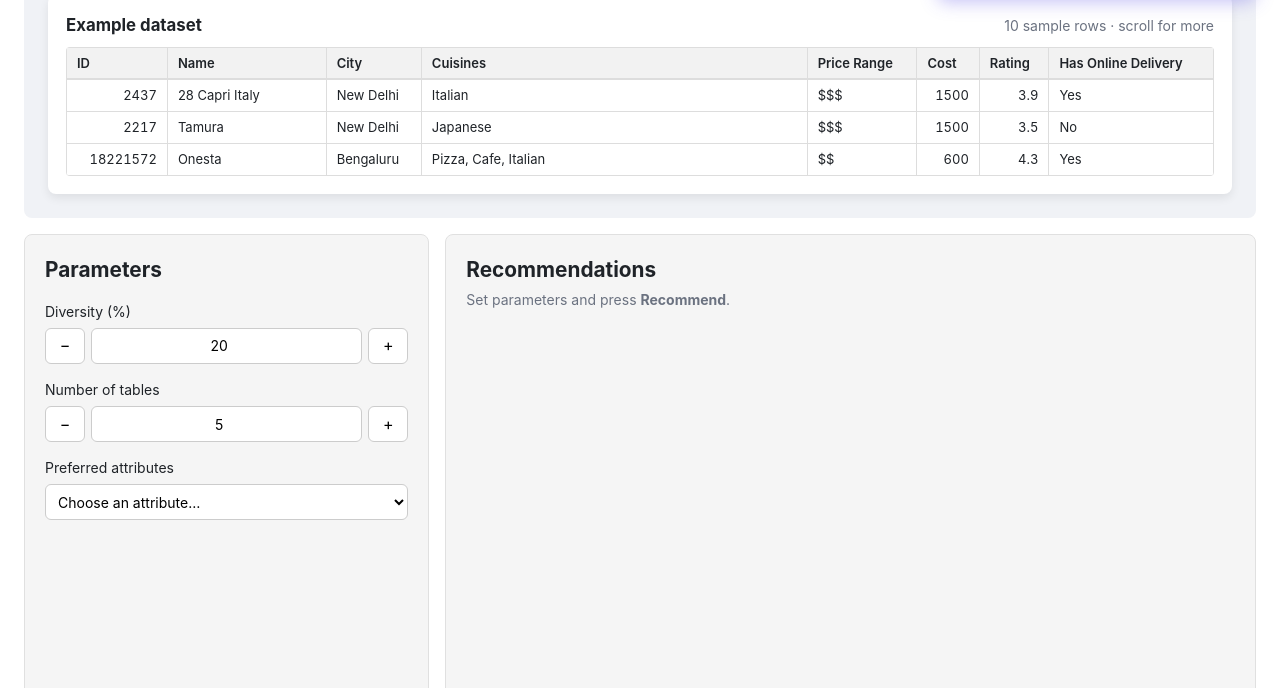
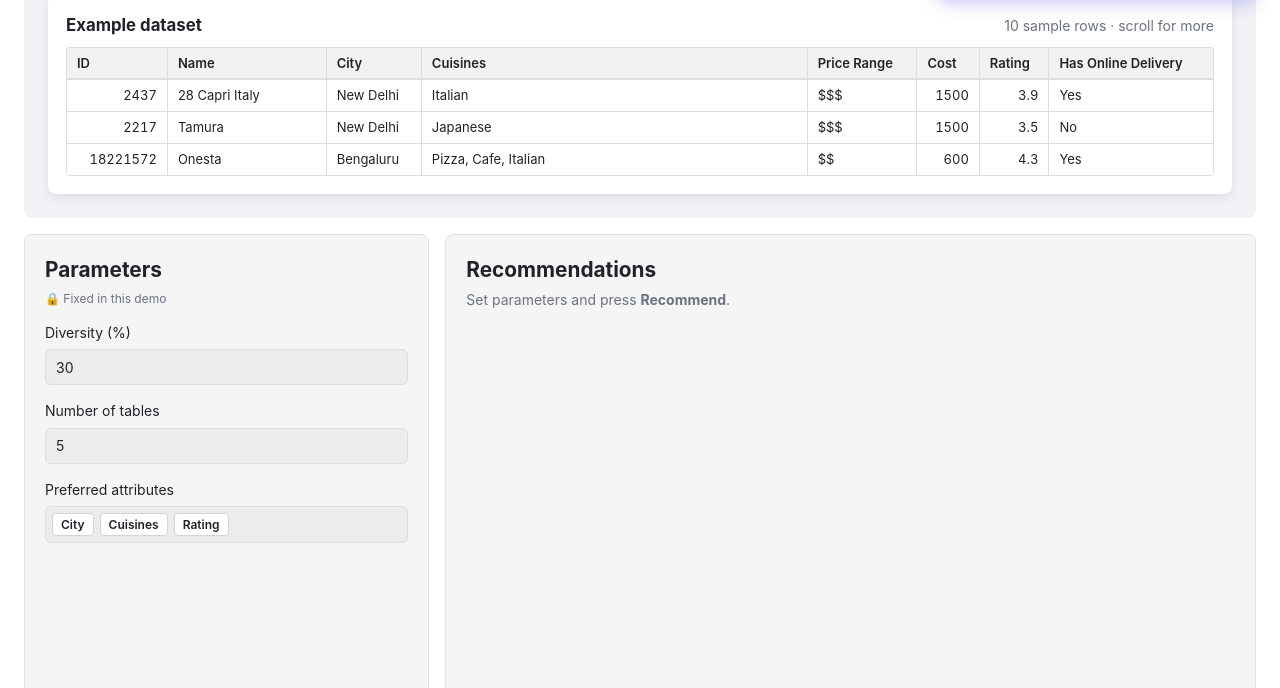
Before and after one commit to whnhch/SAGE, a plain HTML site: page demo/web/index.html in a window 1280 px wide. Shown: the part 112-800 px from the top of the page. Drawn offline with Linux system fonts and the light colour scheme.

Commit message:
add rounds

```diff
--- a/demo/web/app.js
+++ b/demo/web/app.js
@@ -1,9 +1,6 @@
 // SAGE static demo — a port of demo/demo (Streamlit) to plain HTML/JS.
 // Recommendations are the precomputed example results from
 // demo/demo/components/table_list.py and pivot_table.py.
-
-// Attributes of the example restaurant dataset that the recommendations draw on.
-const ATTRIBUTES = ["ID", "City", "Cuisines", "Price Range", "Cost", "Rating", "Has Online Delivery"];
 
 // A few sample rows of the example dataset, shown in the preview.
 const SAMPLE_COLUMNS = ["ID", "Name", "City", "Cuisines", "Price Range", "Cost", "Rating", "Has Online Delivery"];
@@ -119,16 +116,18 @@ const PIVOT_TABLES_ITER2 = [
 ];
 
 const ITER_RESULTS = {
-  1: { tables: PIVOT_TABLES_ITER1, diversity: 32 },
-  2: { tables: PIVOT_TABLES_ITER2, diversity: 30 },
+  // params: the (fixed) settings each round was precomputed with; diversity: what the set achieved.
+  1: { tables: PIVOT_TABLES_ITER1, diversity: 32, params: { diversity: 30, numTables: 5 } },
+  2: { tables: PIVOT_TABLES_ITER2, diversity: 30, params: { diversity: 30, numTables: 3 } },
 };
 
 // Guide-mode explanations, keyed by the data-tip of each "?" badge.
 const GUIDE_TIPS = {
   dataset: "A few rows of the example restaurant dataset. SAGE searches over pivot tables built from its columns: which to group by, which to aggregate, and how (AVG, COUNT, MAX, …).",
+  locked: "The recommendations in this demo were precomputed with these settings, so they can't be changed here.",
   diversity: "How different the recommended tables should be from one another. Higher values favor tables over different attributes and aggregations.",
-  numTables: "How many pivot tables to recommend.",
-  attributes: "Attributes you care about. SAGE favors tables that use them.",
+  numTables: "How many pivot tables to recommend. In this demo: 5 in the first round, 3 in the next.",
+  attributes: "Attributes you care about. SAGE favors tables that use them. In this demo: City, Cuisines and Rating.",
   recommend: "Runs SAGE with these settings. In this demo the results are precomputed.",
   recs: "The recommended pivot tables, chosen to be both high-quality and varied.",
   achievedDiversity: "How varied the recommended set actually is.",
@@ -154,9 +153,6 @@ const GUIDE_TIPS = {
 // State
 // ---------------------------------------------------------------------------
 const state = {
-  diversity: 20,
-  numTables: 5,
-  attributes: [],
   iteration: 0,
   recommend: false,
   selected: null,
@@ -167,7 +163,7 @@ const state = {
 
 // First click shows iteration-1 results; every later click shows iteration-2 results.
 const currentResults = () => ITER_RESULTS[state.iteration <= 1 ? 1 : 2];
-const visibleTables = () => currentResults().tables.slice(0, state.numTables);
+const visibleTables = () => currentResults().tables;
 
 // ---------------------------------------------------------------------------
 // Helpers
@@ -261,21 +257,6 @@ function renderPreview() {
   scroller.style.maxHeight = `${scroller.querySelector("thead").offsetHeight + visible + 1}px`;
 }
 
-function renderAttributes() {
-  const select = $("attr-select");
-  const available = ATTRIBUTES.filter((c) => !state.attributes.includes(c));
-  select.innerHTML = `<option value="">Choose an attribute…</option>` +
-    available.map((c) => `<option value="${esc(c)}">${esc(c)}</option>`).join("");
-  $("attr-chips").innerHTML = state.attributes
-    .map((a, i) => `<span class="chip">${esc(a)}<button type="button" data-remove-attr="${i}" aria-label="Remove ${esc(a)}">×</button></span>`)
-    .join("");
-}
-
-function renderParams() {
-  $("diversity-input").value = state.diversity;
-  $("num-input").value = state.numTables;
-}
-
 function renderList() {
   const el = $("rec-list");
   if (!state.recommend) {
@@ -366,7 +347,15 @@ function renderPrefs() {
     </div>`;
 }
 
+// Show the settings of the round on screen (round 1 before the first Recommend).
+function renderParams() {
+  const { diversity, numTables } = currentResults().params;
+  $("diversity-input").value = diversity;
+  $("num-input").value = numTables;
+}
+
 function renderResults() {
+  renderParams();
   renderList();
   renderDetail();
   renderPrefs();
@@ -377,45 +366,12 @@ function renderResults() {
 // ---------------------------------------------------------------------------
 // Events
 // ---------------------------------------------------------------------------
-const LIMITS = { diversity: [10, 100], numTables: [1, 10] };
-
-function setParam(name, value) {
-  const [lo, hi] = LIMITS[name];
-  const n = Number(value);
-  state[name] = Math.min(hi, Math.max(lo, Number.isFinite(n) ? Math.round(n) : state[name]));
-  renderParams();
-  if (name === "numTables") {
-    if (state.selected !== null && state.selected >= state.numTables) state.selected = null;
-    renderResults();
-  }
-}
-
 function toggle(set, other, key) {
   if (set.has(key)) set.delete(key);
   else { set.add(key); other.delete(key); }
 }
 
 function bindEvents() {
-  document.querySelectorAll("[data-step]").forEach((btn) => {
-    btn.addEventListener("click", () => {
-      const name = btn.dataset.step;
-      setParam(name, state[name] + Number(btn.dataset.delta));
-    });
-  });
-  $("diversity-input").addEventListener("change", (e) => setParam("diversity", e.target.value));
-  $("num-input").addEventListener("change", (e) => setParam("numTables", e.target.value));
-
-  $("attr-select").addEventListener("change", (e) => {
-    if (e.target.value) state.attributes.push(e.target.value);
-    renderAttributes();
-  });
-  $("attr-chips").addEventListener("click", (e) => {
-    const i = e.target.dataset.removeAttr;
-    if (i === undefined) return;
-    state.attributes.splice(Number(i), 1);
-    renderAttributes();
-  });
-
   $("recommend-btn").addEventListener("click", () => {
     state.iteration += 1;
     state.recommend = true;
@@ -505,7 +461,7 @@ function coachStep() {
     }
     if (guide.intro < 2) {
       return { id: "params", n: 2, target: document.querySelector(".panel-params"), place: "right", next: true,
-        text: "<b>Set the parameters:</b> diversity, number of tables and, optionally, preferred attributes." };
+        text: "<b>Check the parameters.</b> They're fixed in this demo: 30% diversity, 5 tables (3 in the next round), and City, Cuisines and Rating as preferred attributes." };
     }
     return { id: "recommend", n: 3, target: $("recommend-btn"),
       text: "Click <b>Recommend</b> to get pivot table recommendations." };
@@ -623,8 +579,6 @@ function init() {
   bindEvents();
   bindGuide();
   renderPreview();
-  renderAttributes();
-  renderParams();
   renderResults();
   setGuide(storageGet(STORAGE.on) === "1");
   if (!guide.on && storageGet(STORAGE.hintSeen) !== "1") $("guide-hint").hidden = false;
--- a/demo/web/index.html
+++ b/demo/web/index.html
@@ -40,26 +40,18 @@
       <div class="col col-params">
         <div class="panel panel-params">
           <h2>Parameters</h2>
+          <p class="lock-note">🔒 Fixed in this demo<button type="button" class="guide-dot" data-tip="locked" aria-label="What is this?">?</button></p>
 
           <div class="field-label"><label for="diversity-input">Diversity (%)</label><button type="button" class="guide-dot" data-tip="diversity" aria-label="What is this?">?</button></div>
-          <div class="stepper">
-            <button type="button" data-step="diversity" data-delta="-10" aria-label="Decrease diversity">−</button>
-            <input type="number" id="diversity-input" min="10" max="100" step="10">
-            <button type="button" data-step="diversity" data-delta="10" aria-label="Increase diversity">+</button>
-          </div>
+          <input type="text" class="param-value" id="diversity-input" value="30" disabled>
 
           <div class="field-label"><label for="num-input">Number of tables</label><button type="button" class="guide-dot" data-tip="numTables" aria-label="What is this?">?</button></div>
-          <div class="stepper">
-            <button type="button" data-step="numTables" data-delta="-1" aria-label="Decrease number of tables">−</button>
-            <input type="number" id="num-input" min="1" max="10" step="1">
-            <button type="button" data-step="numTables" data-delta="1" aria-label="Increase number of tables">+</button>
-          </div>
+          <input type="text" class="param-value" id="num-input" value="5" disabled>
 
-          <div class="field-label"><label for="attr-select">Preferred attributes</label><button type="button" class="guide-dot" data-tip="attributes" aria-label="What is this?">?</button></div>
-          <select id="attr-select">
-            <option value="">Choose an attribute…</option>
-          </select>
-          <div class="chips" id="attr-chips"></div>
+          <div class="field-label"><span id="attr-label">Preferred attributes</span><button type="button" class="guide-dot" data-tip="attributes" aria-label="What is this?">?</button></div>
+          <ul class="param-value param-tags" aria-labelledby="attr-label">
+            <li>City</li><li>Cuisines</li><li>Rating</li>
+          </ul>
         </div>
 
         <div class="panel panel-action">
--- a/demo/web/style.css
+++ b/demo/web/style.css
@@ -121,47 +121,37 @@ th.rowname { background: #f7f7f7; }
 
 /* ---------- Parameters ---------- */
 .field-label { display: flex; align-items: center; margin: 16px 0 6px; }
-.stepper { display: grid; grid-template-columns: 40px 1fr 40px; gap: 6px; }
-.stepper button, .stepper input {
-  height: 36px;
-  border: 1px solid #ccc;
-  border-radius: 6px;
-  background: var(--card);
-  font: inherit;
-  min-width: 0;
-}
-.stepper button { cursor: pointer; font-size: 16px; }
-.stepper button:hover { border-color: var(--accent); color: var(--accent); }
-.stepper input { text-align: center; padding: 0 4px; }
-
-select {
+.lock-note { display: flex; align-items: center; margin: 0; color: var(--muted); font-size: 12px; }
+.param-value {
   width: 100%;
   height: 36px;
-  border: 1px solid #ccc;
+  border: 1px solid #ddd;
   border-radius: 6px;
-  background: var(--card);
+  background: #ececec;
+  color: var(--text);
+  -webkit-text-fill-color: var(--text);
+  opacity: 1;
   font: inherit;
-  padding: 0 8px;
+  padding: 0 10px;
+  cursor: not-allowed;
 }
-.chips { display: flex; flex-wrap: wrap; gap: 6px; margin-top: 8px; }
-.chip {
-  display: inline-flex;
-  align-items: center;
-  gap: 4px;
-  background: var(--accent);
-  color: #fff;
+.param-tags {
+  display: flex;
+  flex-wrap: wrap;
+  gap: 6px;
+  height: auto;
+  min-height: 36px;
+  margin: 0;
+  padding: 6px;
+  list-style: none;
+}
+.param-tags li {
+  background: #fff;
+  border: 1px solid #d4d4d4;
   border-radius: 4px;
-  padding: 2px 4px 2px 8px;
+  padding: 2px 8px;
   font-size: 12px;
-}
-.chip button {
-  border: 0;
-  background: transparent;
-  color: #fff;
-  cursor: pointer;
-  font-size: 14px;
-  line-height: 1;
-  padding: 0 4px;
+  font-weight: 600;
 }
 
 .btn-primary {
```
